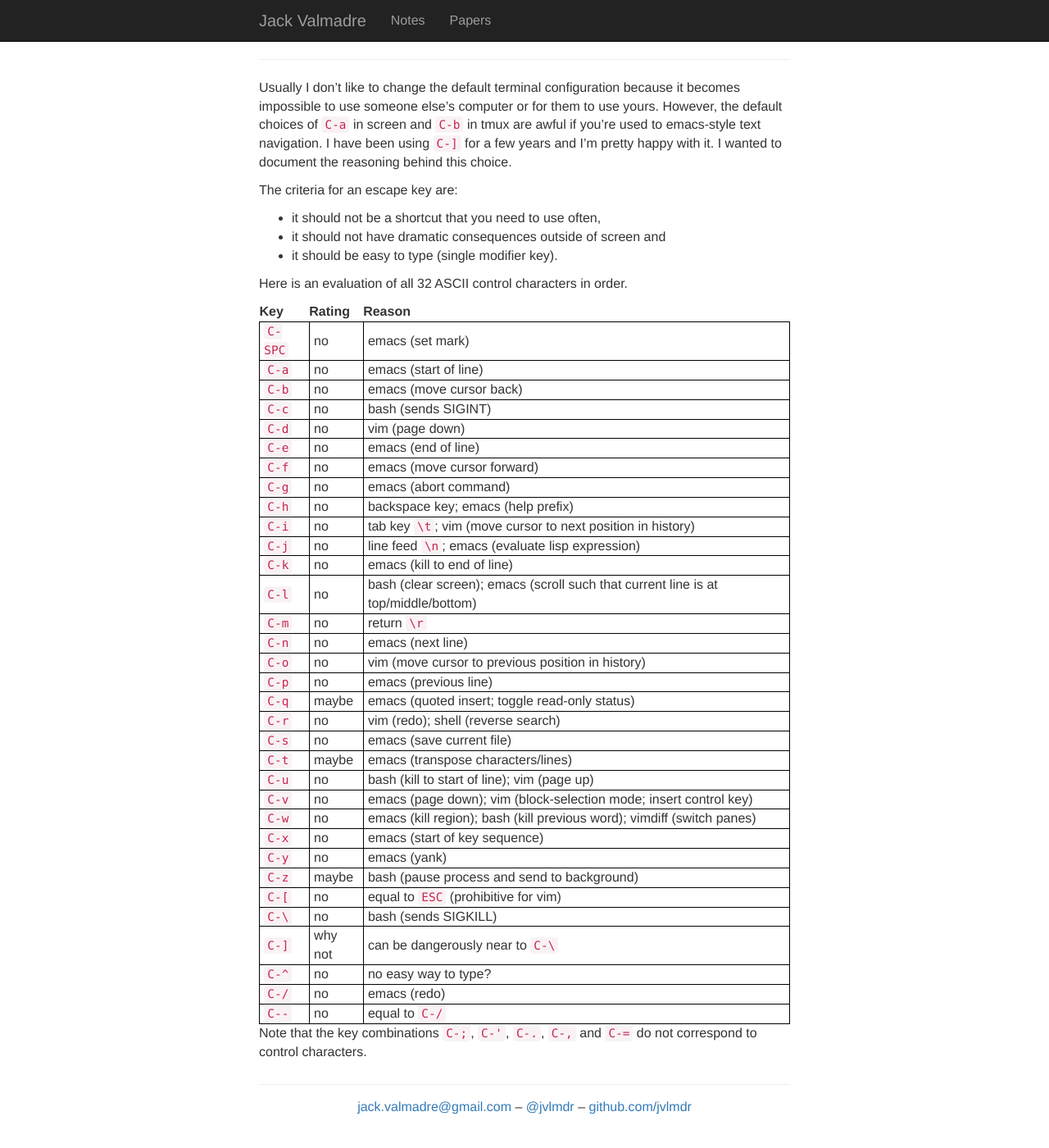
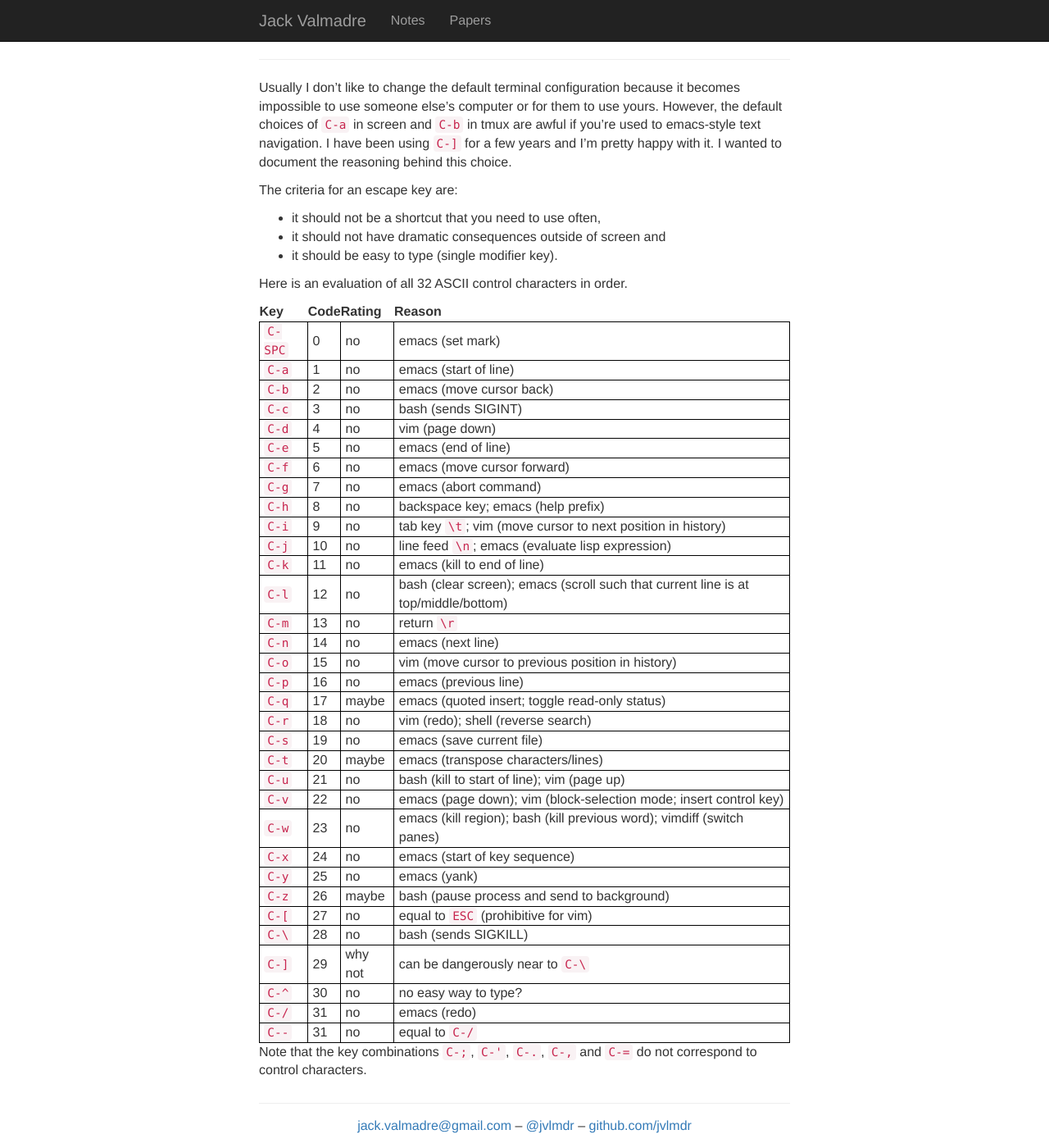
Before and after one commit to jvlmdr/jack.valmadre.net, a Jekyll site: the page built from notes/_posts/2020-02-06-escape-key.md, in a window 1280 px wide and 1400 px high, scrolled down 163 px. Shown: the whole window at 82% size. Built offline with Jekyll 4.4.1, drawn with Linux system fonts in a browser that asks for light colours; nearby versions of some CDN libraries; before the commit the page ends 1541 px from its top, so only the background shows below that.

Commit message:
Add ascii codes

```diff
--- a/notes/_posts/2020-02-06-escape-key.md
+++ b/notes/_posts/2020-02-06-escape-key.md
@@ -17,40 +17,40 @@ The criteria for an escape key are:
 
 Here is an evaluation of all 32 ASCII control characters in order.
 
-Key | Rating | Reason
-----|--------|-------
-`C-SPC` | no | emacs (set mark)
-`C-a` | no | emacs (start of line)
-`C-b` | no | emacs (move cursor back)
-`C-c` | no | bash (sends SIGINT)
-`C-d` | no | vim (page down)
-`C-e` | no | emacs (end of line)
-`C-f` | no | emacs (move cursor forward)
-`C-g` | no | emacs (abort command)
-`C-h` | no | backspace key; emacs (help prefix)
-`C-i` | no | tab key `\t`; vim (move cursor to next position in history)
-`C-j` | no | line feed `\n`; emacs (evaluate lisp expression)
-`C-k` | no | emacs (kill to end of line)
-`C-l` | no | bash (clear screen); emacs (scroll such that current line is at top/middle/bottom)
-`C-m` | no | return `\r`
-`C-n` | no | emacs (next line)
-`C-o` | no | vim (move cursor to previous position in history)
-`C-p` | no | emacs (previous line)
-`C-q` | maybe | emacs (quoted insert; toggle read-only status)
-`C-r` | no | vim (redo); shell (reverse search)
-`C-s` | no | emacs (save current file)
-`C-t` | maybe | emacs (transpose characters/lines)
-`C-u` | no | bash (kill to start of line); vim (page up)
-`C-v` | no | emacs (page down); vim (block-selection mode; insert control key)
-`C-w` | no | emacs (kill region); bash (kill previous word); vimdiff (switch panes)
-`C-x` | no | emacs (start of key sequence)
-`C-y` | no | emacs (yank)
-`C-z` | maybe | bash (pause process and send to background)
-`C-[` | no | equal to `ESC` (prohibitive for vim)
-`C-\` | no | bash (sends SIGKILL)
-`C-]` | why not | can be dangerously near to `C-\`
-`C-^` | no | no easy way to type?
-`C-/` | no | emacs (redo)
-`C--` | no | equal to `C-/`
+Key | Code | Rating | Reason
+----|------|--------|-------
+`C-SPC` | 0 | no | emacs (set mark)
+`C-a` | 1 | no | emacs (start of line)
+`C-b` | 2 | no | emacs (move cursor back)
+`C-c` | 3 | no | bash (sends SIGINT)
+`C-d` | 4 | no | vim (page down)
+`C-e` | 5 | no | emacs (end of line)
+`C-f` | 6 | no | emacs (move cursor forward)
+`C-g` | 7 | no | emacs (abort command)
+`C-h` | 8 | no | backspace key; emacs (help prefix)
+`C-i` | 9 | no | tab key `\t`; vim (move cursor to next position in history)
+`C-j` | 10 | no | line feed `\n`; emacs (evaluate lisp expression)
+`C-k` | 11 | no | emacs (kill to end of line)
+`C-l` | 12 | no | bash (clear screen); emacs (scroll such that current line is at top/middle/bottom)
+`C-m` | 13 | no | return `\r`
+`C-n` | 14 | no | emacs (next line)
+`C-o` | 15 | no | vim (move cursor to previous position in history)
+`C-p` | 16 | no | emacs (previous line)
+`C-q` | 17 | maybe | emacs (quoted insert; toggle read-only status)
+`C-r` | 18 | no | vim (redo); shell (reverse search)
+`C-s` | 19 | no | emacs (save current file)
+`C-t` | 20 | maybe | emacs (transpose characters/lines)
+`C-u` | 21 | no | bash (kill to start of line); vim (page up)
+`C-v` | 22 | no | emacs (page down); vim (block-selection mode; insert control key)
+`C-w` | 23 | no | emacs (kill region); bash (kill previous word); vimdiff (switch panes)
+`C-x` | 24 | no | emacs (start of key sequence)
+`C-y` | 25 | no | emacs (yank)
+`C-z` | 26 | maybe | bash (pause process and send to background)
+`C-[` | 27 | no | equal to `ESC` (prohibitive for vim)
+`C-\` | 28 | no | bash (sends SIGKILL)
+`C-]` | 29 | why not | can be dangerously near to `C-\`
+`C-^` | 30 | no | no easy way to type?
+`C-/` | 31 | no | emacs (redo)
+`C--` | 31 | no | equal to `C-/`
 
 Note that the key combinations `C-;`, `C-'`, `C-.`, `C-,` and `C-=` do not correspond to control characters.
```
